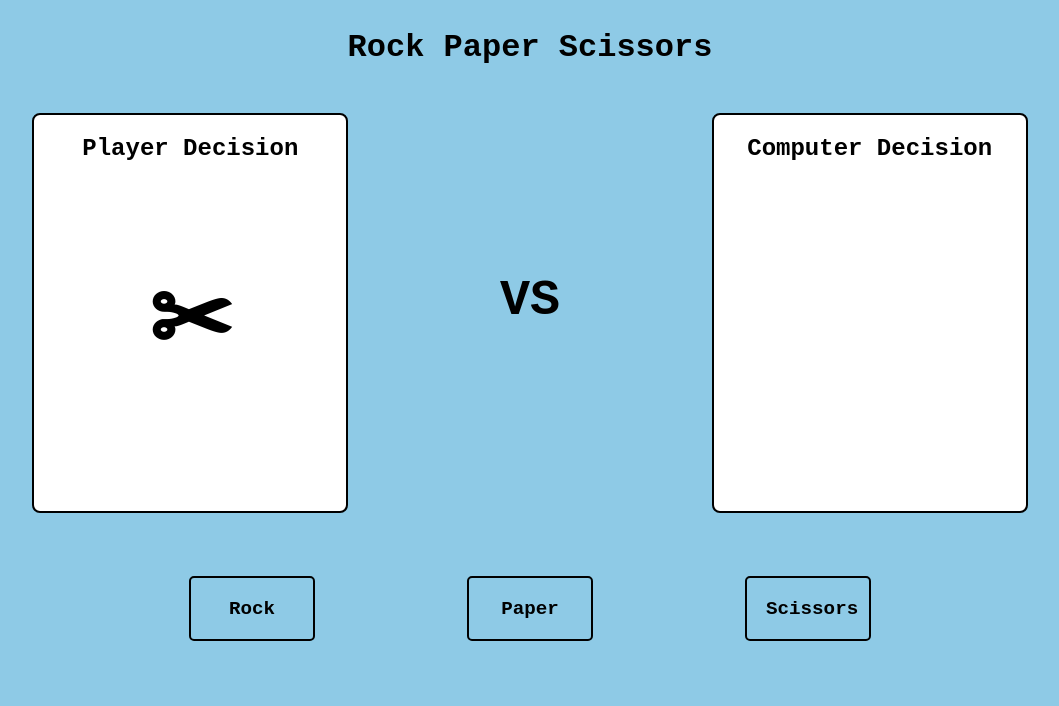
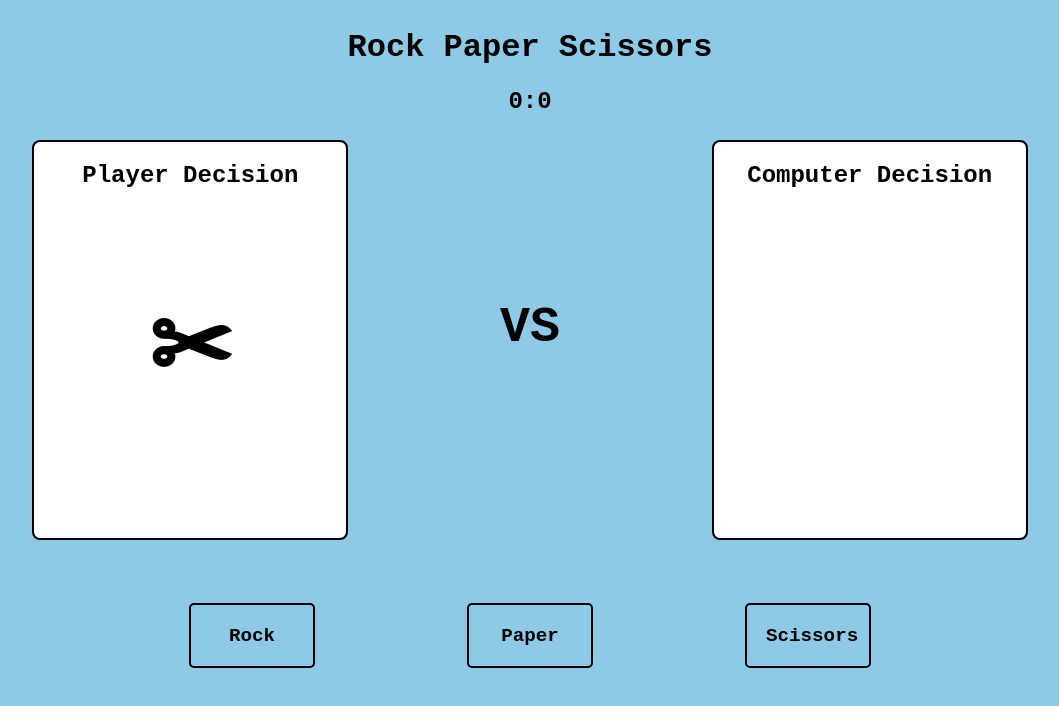
Before and after one commit to fawazriz/RockPaperScissors, a plain HTML site: page index.html in a window 1280 px wide. Shown: the whole page, without its empty margins (110-1169 px from the left). Drawn offline with Linux system fonts and the light colour scheme.

Commit message:
Added Score

```diff
--- a/index.html
+++ b/index.html
@@ -12,6 +12,7 @@
     <script src="script.js"></script>
 
     <h1>Rock Paper Scissors</h1>
+    <h2 id="score">0:0</h2>
 
     <div class="decision-container">
         <div class="player-decision-container">
--- a/style.css
+++ b/style.css
@@ -3,8 +3,13 @@
     font-family: 'Courier New', Courier, monospace;
 }
 
-h1 {
+h1, #score {
     text-align: center;
+}
+
+#score {
+    padding: 0;
+    margin: 0;
 }
 
 body {
```
